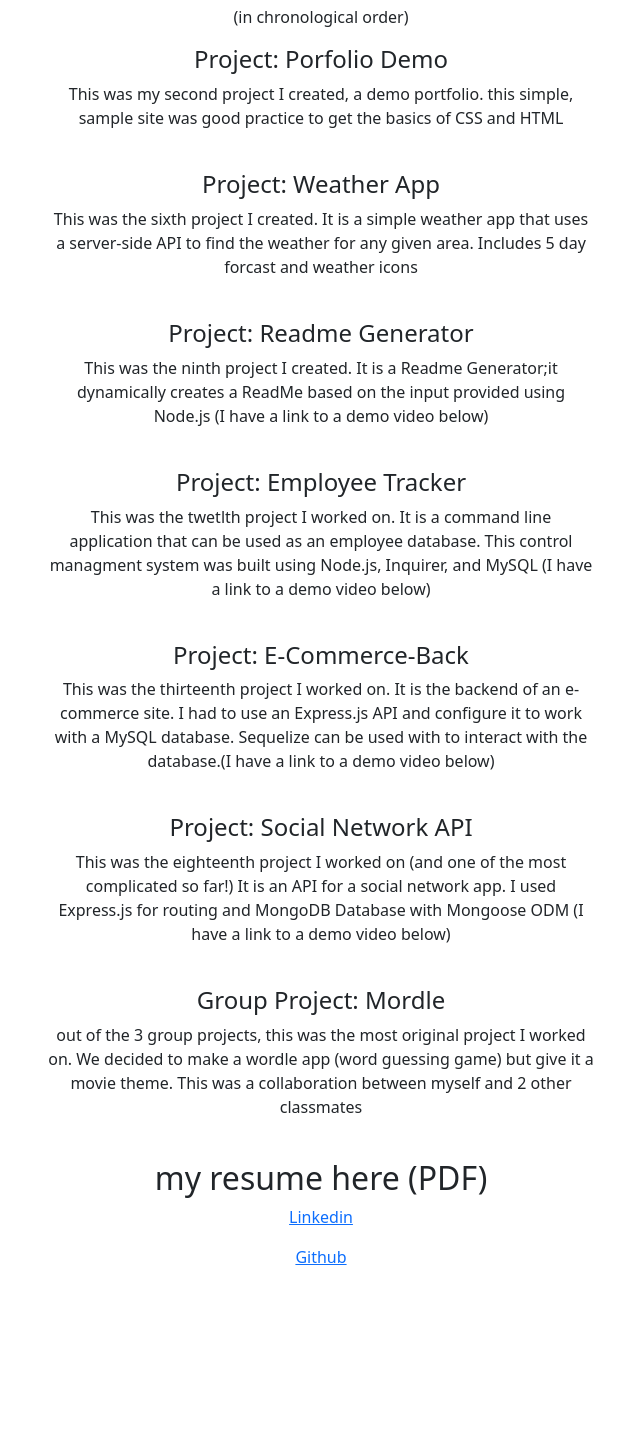
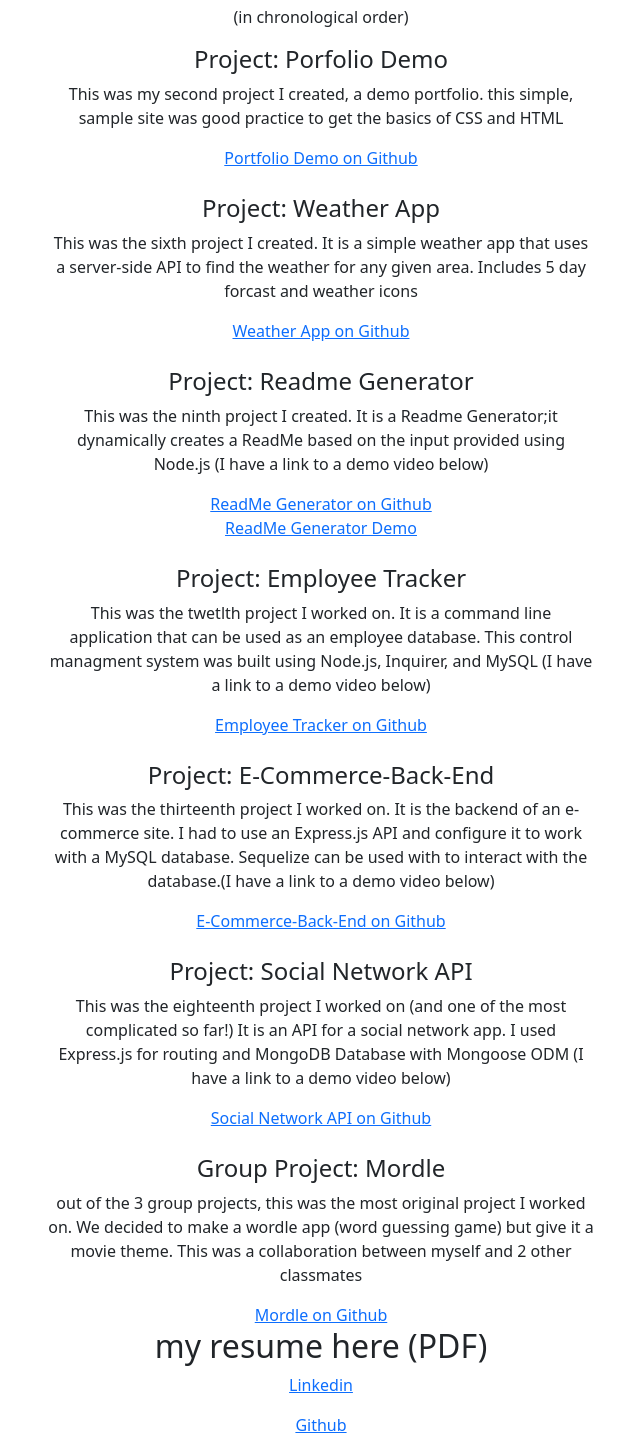
Before and after one commit to abcushing/Professional-Portfolio, a React (Create React App) app: page / in a window 1280 px wide. Shown: the part 345-1798 px from the top of the page, without its empty margins (319-959 px from the left). Before the commit the page ends 1630 px from the top, so only its background shows below. Built offline with nearby package versions, Linux system fonts and the light colour scheme.

Commit message:
added more links
added more links

```diff
--- a/src/App.css
+++ b/src/App.css
@@ -28,6 +28,13 @@
   color: #61dafb;
 }
 
+body {
+  background-color: aqua;
+  color: orange;
+  font-family: 'Courier New', Courier, monospace;
+  text-align: center;
+}
+
 @keyframes App-logo-spin {
   from {
     transform: rotate(0deg);
--- a/src/components/Contact/index.js
+++ b/src/components/Contact/index.js
@@ -1,4 +1,6 @@
 import React from "react";
+import { ReactDOM } from "react-dom/client";
+// import "App.css";
 
 const Contact = () => {
   return (
--- a/src/components/Portfolio/index.js
+++ b/src/components/Portfolio/index.js
@@ -16,7 +16,16 @@
             This was my second project I created, a demo portfolio. this simple,
             sample site was good practice to get the basics of CSS and HTML
           </p>
+          <a
+            href="https://github.com/abcushing/challange-002"
+            target="_blank"
+            rel="noopener noreferrer"
+          >
+            Portfolio Demo on Github
+          </a>
+          {/* <p>screenshot01 here</p> */}
           {/* https://github.com/abcushing/challange-002 project 2*/}
+          <br></br>
           <br></br>
           <h4>Project: Weather App</h4>
           <p>
@@ -24,7 +33,16 @@
             that uses a server-side API to find the weather for any given area.
             Includes 5 day forcast and weather icons{" "}
           </p>
+          <a
+            href="https://github.com/abcushing/Challange006-WeatherApp"
+            target="_blank"
+            rel="noopener noreferrer"
+          >
+            Weather App on Github
+          </a>
+          {/* weather app screenshot here */}
           {/* https://github.com/abcushing/Challange006-WeatherApp project 6*/}
+          <br></br>
           <br></br>
           <h4>Project: Readme Generator</h4>
           <p>
@@ -32,7 +50,23 @@
             dynamically creates a ReadMe based on the input provided using
             Node.js (I have a link to a demo video below){" "}
           </p>
+          <a
+            href="https://github.com/abcushing/Challange09-ReadMe"
+            target="_blank"
+            rel="noopener noreferrer"
+          >
+            ReadMe Generator on Github
+          </a>
+          <br></br>
+          <a
+            href="https://drive.google.com/file/d/1tlrGFTrhIsRHE9VFiQDyuXY3aIPwbdhQ/view"
+            target="_blank"
+            rel="noopener noreferrer"
+          >
+            ReadMe Generator Demo
+          </a>
           {/* https://github.com/abcushing/Challange09-ReadMe project 9, demo video is an unlisted yt link in the readme*/}
+          <br></br>
           <br></br>
           <h4>Project: Employee Tracker</h4>
           <p>
@@ -41,16 +75,32 @@
             managment system was built using Node.js, Inquirer, and MySQL (I
             have a link to a demo video below){" "}
           </p>
+          <a
+            href="https://github.com/abcushing/Employee-Tracker"
+            target="_blank"
+            rel="noopener noreferrer"
+          >
+            Employee Tracker on Github
+          </a>
           {/* https://github.com/abcushing/Employee-Tracker project 12*/}
           <br></br>
-          <h4>Project: E-Commerce-Back</h4>
+          <br></br>
+          <h4>Project: E-Commerce-Back-End</h4>
           <p>
             This was the thirteenth project I worked on. It is the backend of an
             e-commerce site. I had to use an Express.js API and configure it to
             work with a MySQL database. Sequelize can be used with to interact
             with the database.(I have a link to a demo video below)
           </p>
+          <a
+            href="https://github.com/abcushing/E-commerce-Back-End"
+            target="_blank"
+            rel="noopener noreferrer"
+          >
+            E-Commerce-Back-End on Github
+          </a>
           {/* https://github.com/abcushing/E-commerce-Back-End project 13*/}
+          <br></br>
           <br></br>
           <h4>Project: Social Network API</h4>
           <p>
@@ -59,7 +109,15 @@
             Express.js for routing and MongoDB Database with Mongoose ODM (I
             have a link to a demo video below)
           </p>
+          <a
+            href="https://github.com/abcushing/socialnetworkapi-nosql"
+            target="_blank"
+            rel="noopener noreferrer"
+          >
+            Social Network API on Github
+          </a>
           {/* https://github.com/abcushing/socialnetworkapi-nosql project 18 -turned off heroku so I would not have to pay for this app*/}
+          <br></br>
           <br></br>
           <h4>Group Project: Mordle</h4>
           <p>
@@ -68,6 +126,13 @@
             give it a movie theme. This was a collaboration between myself and 2
             other classmates
           </p>
+          <a
+            href="https://github.com/abcushing/copy_mordle"
+            target="_blank"
+            rel="noopener noreferrer"
+          >
+            Mordle on Github
+          </a>
           {/* https://github.com/abcushing/copy_mordle group project 1*/}
           <br></br>
         </div>
```
